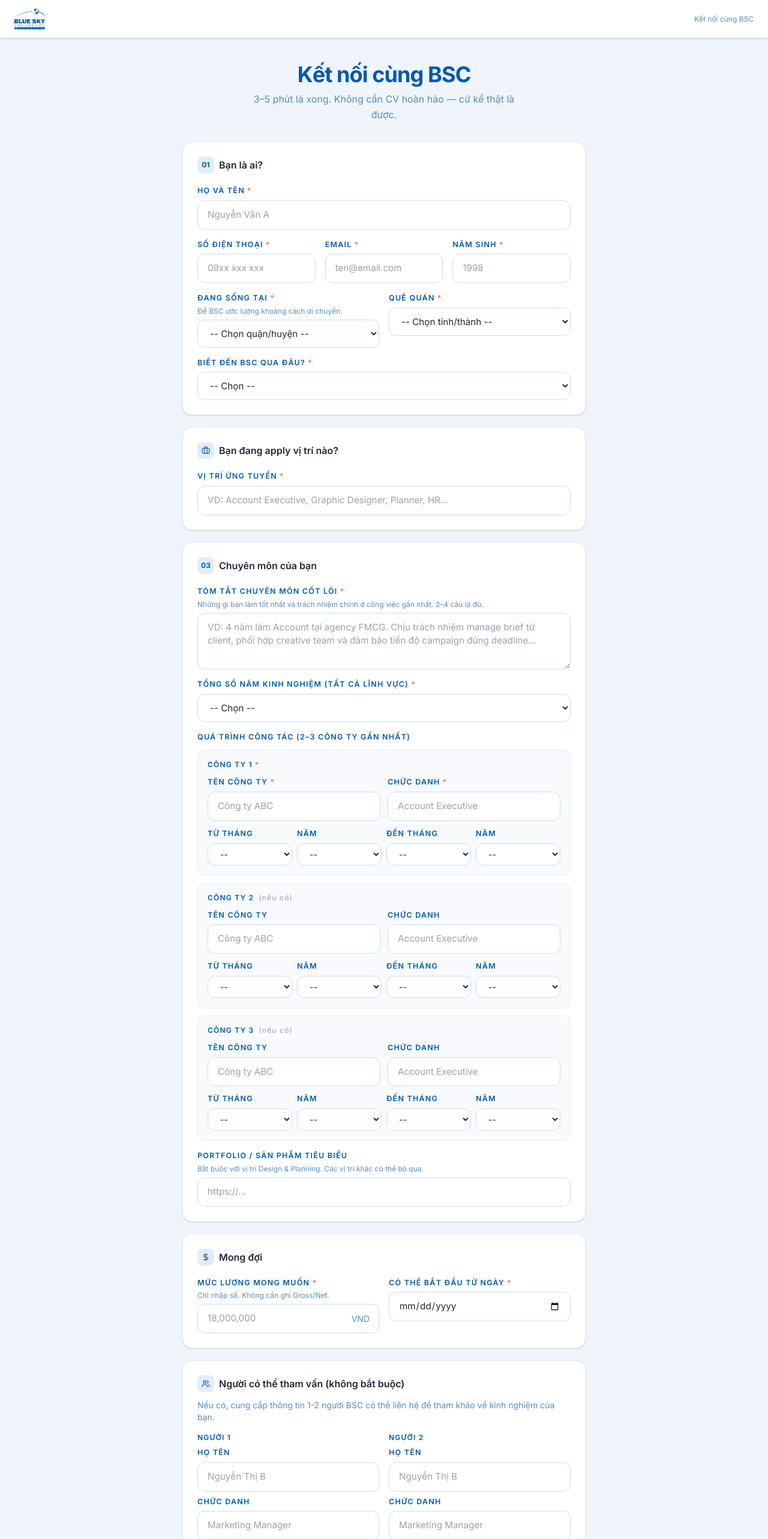
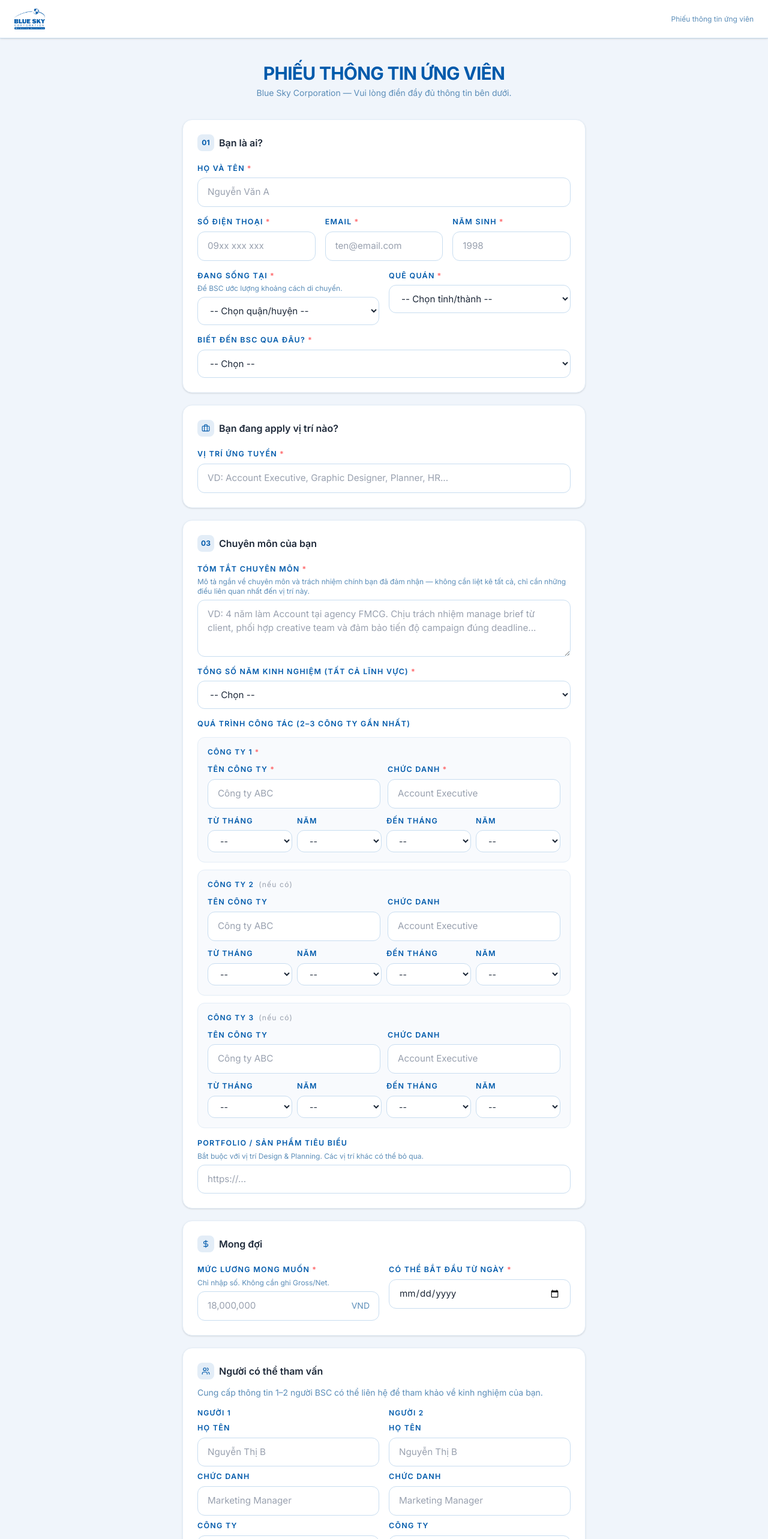
Before and after one commit to MAIDIEM12/bsc-portal, a React (Vite) app: page / in a window 1280 px wide. Shown: the top 2566 px of the page at 60% size. Built offline with nearby package versions, Linux system fonts and the light colour scheme.

Commit message:
Update App.tsx

```diff
--- a/App.tsx
+++ b/App.tsx
@@ -196,9 +196,9 @@ export default function App() {
           <CheckCircle2 size={40} className="text-[#005AAB]" />
         </div>
         <div>
-          <h2 className="text-2xl font-bold text-[#005AAB] mb-2">Nhận được rồi, cảm ơn bạn!</h2>
+          <h2 className="text-2xl font-bold text-[#005AAB] mb-2">Hoàn tất rồi!</h2>
           <p className="text-[#5B8DB8] max-w-sm mx-auto leading-relaxed">
-            Team HR của BSC sẽ xem qua hồ sơ và liên hệ với bạn để sắp xếp buổi phỏng vấn trong thời gian sớm nhất. Hẹn gặp bạn!
+            Cảm ơn bạn đã hoàn thành thông tin. Team HR của Blue Sky Corporation đã ghi nhận hồ sơ — chúc bạn có một buổi phỏng vấn thật tốt và đầy năng lượng nhé!
           </p>
         </div>
         <img src={LOGO_SRC} alt="" className="h-8 opacity-30 mt-4" />
@@ -210,15 +210,15 @@ export default function App() {
     <div className="min-h-screen bg-[#F0F5FB] font-sans">
       <header className="bg-white border-b border-[#C8DDF0] px-6 h-16 flex items-center justify-between sticky top-0 z-10 shadow-sm">
         <img src={LOGO_SRC} alt="Blue Sky Corporation" className="h-9 object-contain" />
-        <span className="text-xs text-[#5B8DB8] hidden sm:block">Kết nối cùng BSC</span>
+        <span className="text-xs text-[#5B8DB8] hidden sm:block">Phiếu thông tin ứng viên</span>
       </header>
 
       <main className="py-10 px-4 sm:px-6">
         <div className="max-w-2xl mx-auto">
           <div className="mb-8 text-center">
-            <h1 className="text-3xl sm:text-4xl font-bold text-[#005AAB] tracking-tight mb-2">Kết nối cùng BSC</h1>
-            <p className="text-[#5B8DB8] text-base leading-relaxed max-w-md mx-auto">
-              3–5 phút là xong. Không cần CV hoàn hảo — cứ kể thật là được.
+            <h1 className="text-2xl sm:text-3xl font-bold text-[#005AAB] tracking-tight mb-1 uppercase">Phiếu Thông Tin Ứng Viên</h1>
+            <p className="text-[#5B8DB8] text-sm leading-relaxed max-w-md mx-auto">
+              Blue Sky Corporation — Vui lòng điền đầy đủ thông tin bên dưới.
             </p>
           </div>
 
@@ -290,8 +290,8 @@ export default function App() {
 
             <Card num="03" title="Chuyên môn của bạn">
               <Field>
-                <Label required>Tóm tắt chuyên môn cốt lõi</Label>
-                <Hint>Những gì bạn làm tốt nhất và trách nhiệm chính ở công việc gần nhất. 2–4 câu là đủ.</Hint>
+                <Label required>Tóm tắt chuyên môn</Label>
+                <Hint>Mô tả ngắn về chuyên môn và trách nhiệm chính bạn đã đảm nhận — không cần liệt kê tất cả, chỉ cần những điều liên quan nhất đến vị trí này.</Hint>
                 <textarea rows={3}
                   className={cn('resize-y', base, errors.self_intro && 'border-red-400')}
                   placeholder="VD: 4 năm làm Account tại agency FMCG. Chịu trách nhiệm manage brief từ client, phối hợp creative team và đảm bảo tiến độ campaign đúng deadline..."
@@ -360,8 +360,8 @@ export default function App() {
               </div>
             </Card>
 
-            <Card num="05" icon={<Users size={14} />} title="Người có thể tham vấn (không bắt buộc)">
-              <p className="text-sm text-[#5B8DB8] -mt-2">Nếu có, cung cấp thông tin 1-2 người BSC có thể liên hệ để tham khảo về kinh nghiệm của bạn.</p>
+            <Card num="05" icon={<Users size={14} />} title="Người có thể tham vấn">
+              <p className="text-sm text-[#5B8DB8] -mt-2">Cung cấp thông tin 1–2 người BSC có thể liên hệ để tham khảo về kinh nghiệm của bạn.</p>
               <div className="grid grid-cols-1 sm:grid-cols-2 gap-4">
                 {[1,2].map(n => (
                   <div key={n} className="flex flex-col gap-2">
```
